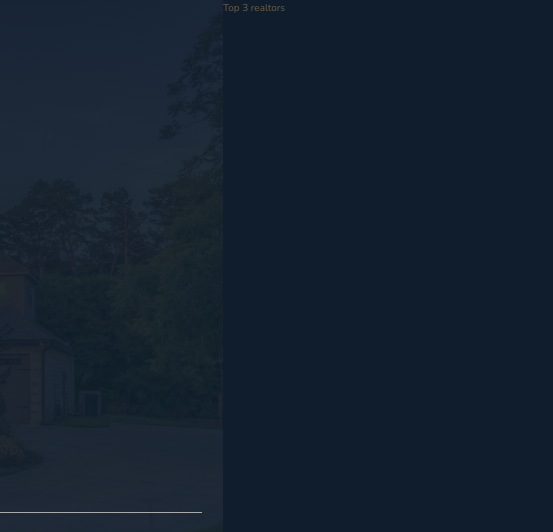
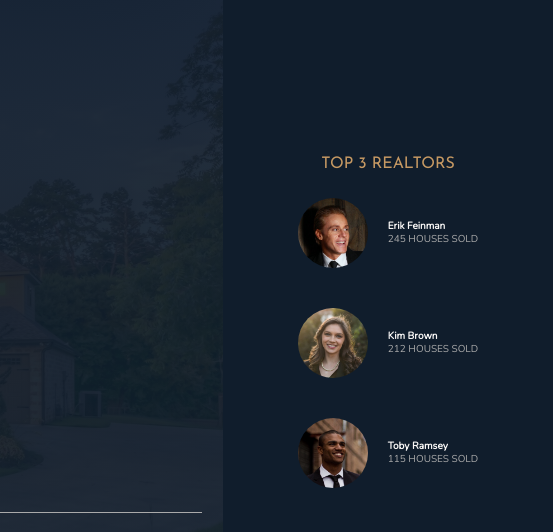
Before and after one commit to miloszpanas/Grid-based_Layout-Project, a website: page index.html in a window 1280 px wide. Shown: the top 532 px of the page, 727-1280 px from the left. Drawn offline with nearby package versions, Linux system fonts and the light colour scheme.

Commit message:
Finish header

```diff
--- a/index.html
+++ b/index.html
@@ -34,7 +34,27 @@
 
         <!-- REALTORS SECTION -->
         <div class="realtors">
-            Top 3 realtors
+            <h3 class="heading-3">Top 3 realtors</h3>
+            <div class="realtors__list">
+                <img src="img/realtor-1.jpeg" alt="realtor 1" class="realtors__img">
+                <div class="relators__details">
+                    <h4 class="heading-4--light">Erik Feinman</h4>
+                    <p class="realtors__sold">245 houses sold</p>
+                </div>
+
+                <img src="img/realtor-2.jpeg" alt="realtor 2" class="realtors__img">
+                <div class="relators__details">
+                    <h4 class="heading-4--light">Kim Brown</h4>
+                    <p class="realtors__sold">212 houses sold</p>
+                </div>
+
+                <img src="img/realtor-3.jpeg" alt="realtor 2" class="realtors__img">
+                <div class="relators__details">
+                    <h4 class="heading-4--light">Toby Ramsey</h4>
+                    <p class="realtors__sold">115 houses sold</p>
+                </div>
+            </div>
+
         </div>
 
         <!-- FEATURES SECTION -->
--- a/sass/_realtors.scss
+++ b/sass/_realtors.scss
@@ -1,4 +1,31 @@
 .realtors {
     background-color: $color-secondary;
     grid-column: col-start 7 / full-end;
+    padding: 3rem;
+
+    display: grid;
+    align-content: center;
+    justify-content: center;
+    grid-row-gap: 2rem;
+    justify-items: center;
+
+    &__list {
+        display: grid;
+        grid-template-columns: min-content max-content;
+        grid-column-gap: 2rem;
+        grid-row-gap: 5vh;
+        align-items: center;
+    }
+
+    &__img {
+        width: 7rem;
+        border-radius: 50%;
+        display: block;
+    }
+
+    &__sold {
+        text-transform: uppercase;
+        color: $color-grey-light-2;
+        margin-top: -.3rem;
+    }
 }
```
Also changed, not shown: css/style.css.
